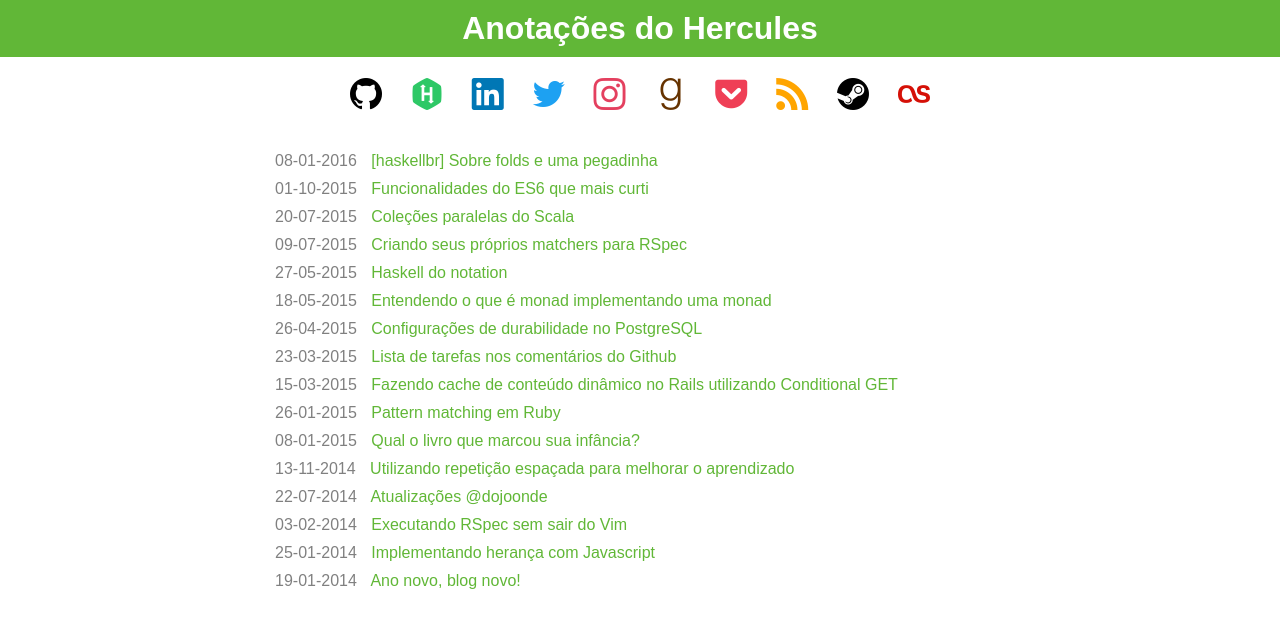
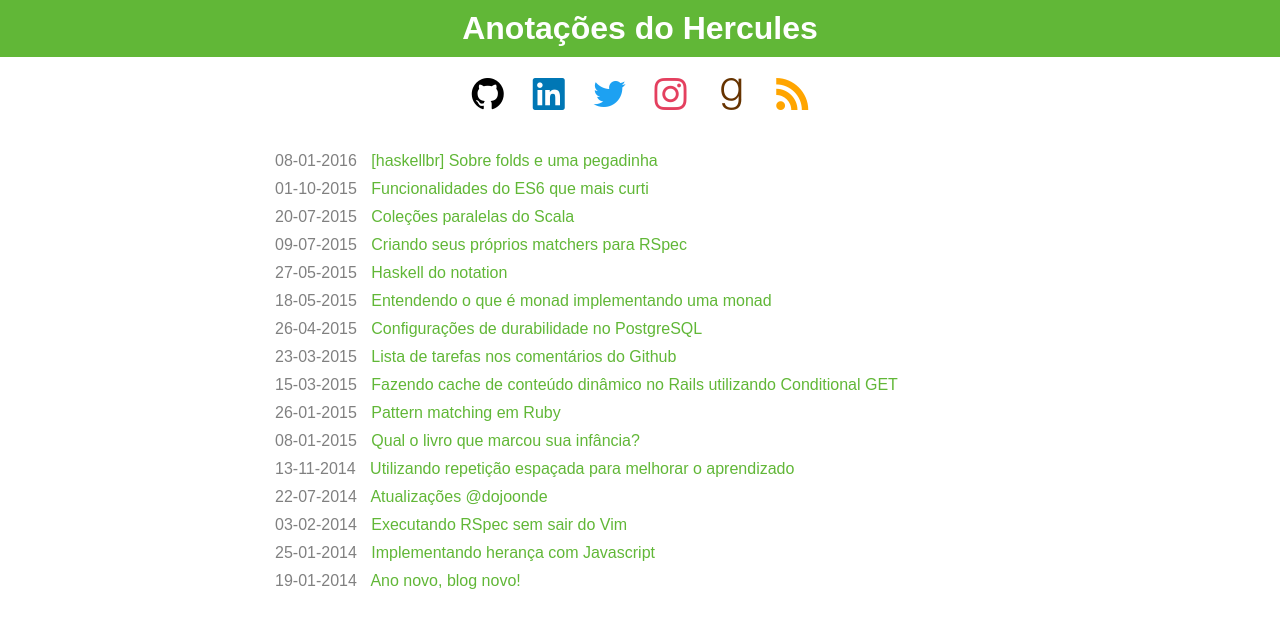
Before and after one commit to bitmaybewise/anotacoes-do-hercules, a Jekyll site: the page built from index.html, in a window 1280 px wide. Shown: the top 628 px of the page. Built offline with Jekyll 4.4.1, drawn with Linux system fonts in a browser that asks for light colours; some web fonts are replaced.

Commit message:
less used social media removed

```diff
--- a/index.html
+++ b/index.html
@@ -6,9 +6,6 @@ title: Anotações do Hercules
 <div class="contact">
   <a title="github" class="link" href="https://github.com/hlmerscher" target="_blank">
     <i class="icon-github"></i>
-  </a>
-  <a title="hackerrank" class="link" href="https://www.hackerrank.com/hlmerscher" target="_blank">
-    <span class="icon-hackerrank"></span>
   </a>
   <a title="linkedin" class="link" href="http://linkedin.com/in/herculesmerscher/" target="_blank">
     <i class="icon-linkedin"></i>
@@ -22,17 +19,8 @@ title: Anotações do Hercules
   <a title="goodreads" class="link" href="https://www.goodreads.com/user/show/56319897-hercules-merscher" target="_blank">
     <i class="icon-goodreads"></i>
   </a>
-  <a title="pocket" class="link" href="https://getpocket.com/@833p0TW3A4e43d5fv4g93aKg6fdbAd889b8nf0dc47N4b2J329b50I69cfIOI259" target="_blank">
-    <i class="icon-pocket"></i>
-  </a>
   <a title="feed" class="link" href="/feed.xml">
     <span class="icon-rss"></span>
-  </a>
-  <a title="steam" class="link" href="http://steamcommunity.com/profiles/76561198282191052/" target="_blank">
-    <span class="icon-steam"></span>
-  </a>
-  <a title="lastfm" class="link" href="https://www.last.fm/user/hlmerscher" target="_blank">
-    <span class="icon-lastfm"></span>
   </a>
 </div>
 
```
